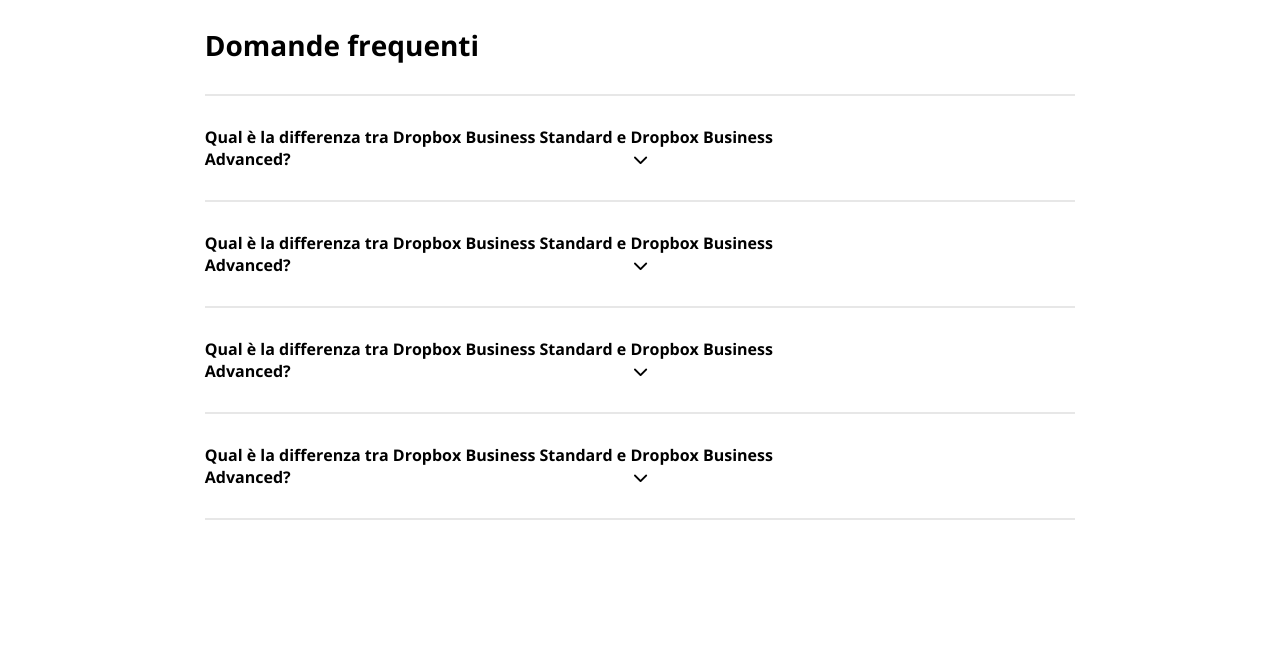
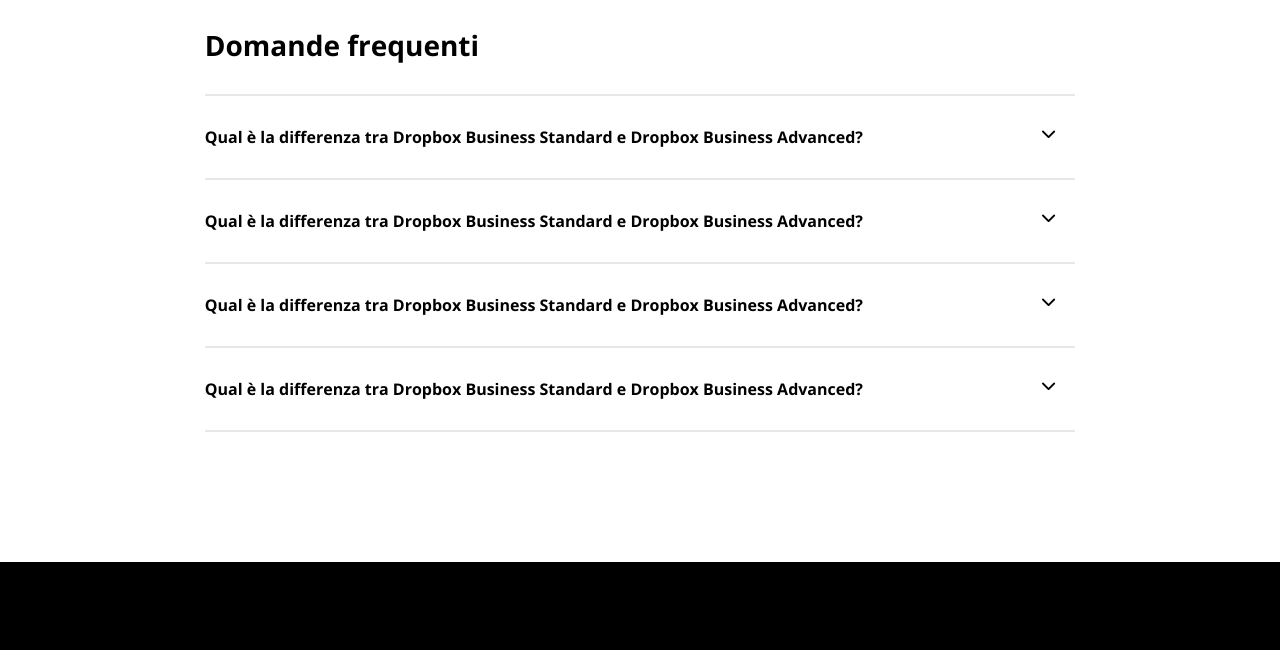
Before and after one commit to MarcoCusenza/htmlcss-dropbox, a plain HTML site: page index.html in a window 1280 px wide. Shown: the part 6240-6890 px from the top of the page. Drawn offline with nearby package versions, Linux system fonts and the light colour scheme.

Commit message:
fix sezione faq con float

```diff
--- a/css/style.css
+++ b/css/style.css
@@ -517,7 +517,10 @@ hr{
 #faq .row span{
     font-weight: bold;
     font-size: 16px;
-    margin-right: 39%;
+}
+
+#faq .row i{
+    padding-right: 20px;
 }
 /* +++ /SEZIONE FAQ +++ */
 /* +++ /MAIN +++ */
--- a/index.html
+++ b/index.html
@@ -375,26 +375,30 @@
             <div class="container">
                 <h3>Domande frequenti</h3>
                 <hr>
-                <div class="row">
-                    <span>Qual è la differenza tra Dropbox Business Standard e Dropbox Business Advanced?</span>
-                    <i class="fas fa-chevron-down"></i>
-                    <hr>
+                <div class="row clearfix">
+                    <span class="left">Qual è la differenza tra Dropbox Business Standard e Dropbox Business
+                        Advanced?</span>
+                    <i class="fas fa-chevron-down right"></i>
                 </div>
-                <div class="row">
-                    <span>Qual è la differenza tra Dropbox Business Standard e Dropbox Business Advanced?</span>
-                    <i class="fas fa-chevron-down"></i>
-                    <hr>
+                <hr>
+                <div class="row clearfix">
+                    <span class="left">Qual è la differenza tra Dropbox Business Standard e Dropbox Business
+                        Advanced?</span>
+                    <i class="fas fa-chevron-down right"></i>
                 </div>
-                <div class="row">
-                    <span>Qual è la differenza tra Dropbox Business Standard e Dropbox Business Advanced?</span>
-                    <i class="fas fa-chevron-down"></i>
-                    <hr>
+                <hr>
+                <div class="row clearfix">
+                    <span class="left">Qual è la differenza tra Dropbox Business Standard e Dropbox Business
+                        Advanced?</span>
+                    <i class="fas fa-chevron-down right"></i>
                 </div>
-                <div class="row">
-                    <span>Qual è la differenza tra Dropbox Business Standard e Dropbox Business Advanced?</span>
-                    <i class="fas fa-chevron-down"></i>
-                    <hr>
+                <hr>
+                <div class="row clearfix">
+                    <span class="left">Qual è la differenza tra Dropbox Business Standard e Dropbox Business
+                        Advanced?</span>
+                    <i class="fas fa-chevron-down right"></i>
                 </div>
+                <hr>
             </div>
         </section>
         <!-- +++ /SEZIONE FAQ +++ -->
```
